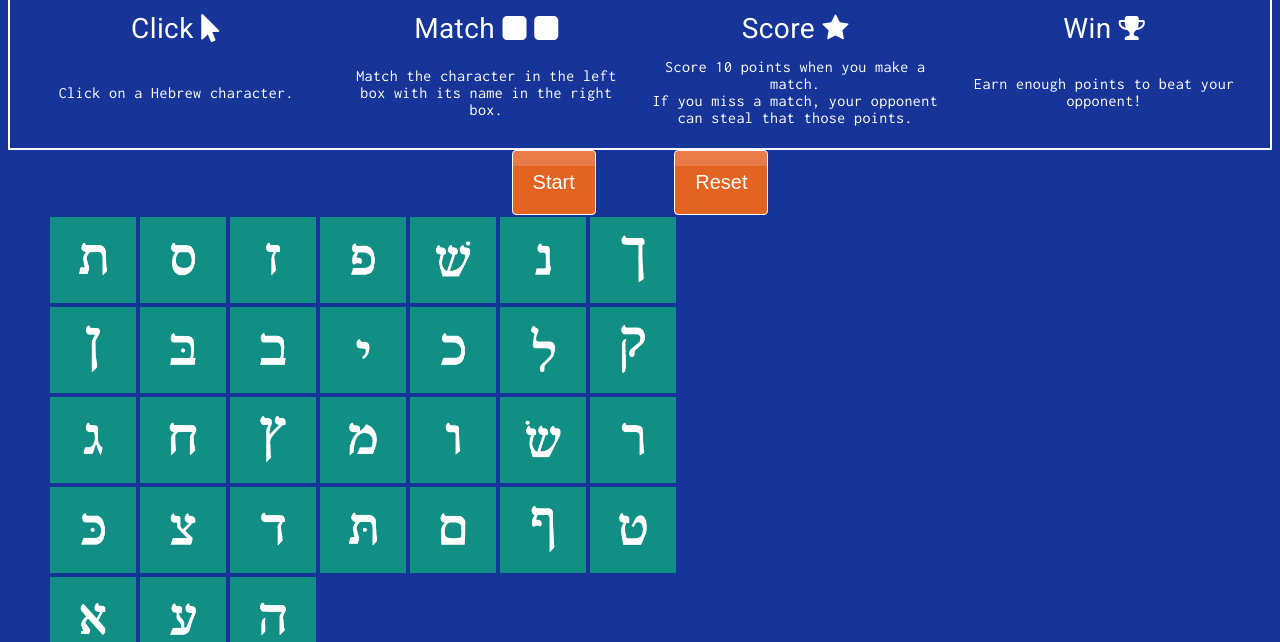
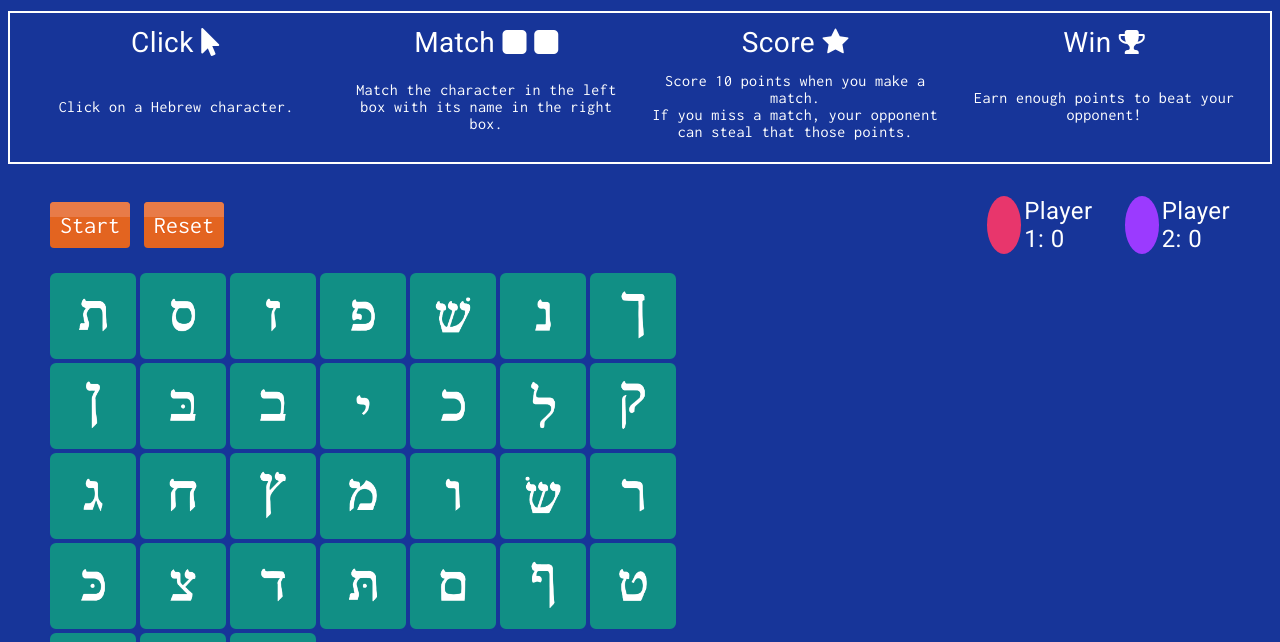
Before and after one commit to mjolliffe/aleph-bet-learning-game, a plain HTML site: page index.html in a window 1280 px wide. Shown: the part 158-800 px from the top of the page. Drawn offline with nearby package versions, Linux system fonts and the light colour scheme.

Commit message:
Rough draft of final layout set. Next steps will be to change alerts to dialogs.

```diff
--- a/css/style.css
+++ b/css/style.css
@@ -10,7 +10,7 @@ h1 {
   margin: auto;
   font-size: 52px;
   text-align: center;
-  padding: 14px;
+  padding: 14px 14px 28px 14px;
 }
 
 h2 {
@@ -38,16 +38,18 @@ h2 {
   -moz-border-radius:4px;
   -webkit-border-radius:4px;
   border-radius:4px;
-  border:1px solid #ffffff;
+  border: none;
   display:inline-block;
   cursor:pointer;
-  color:#ffffff;
-  font-size:20px;
-  padding:20px;
+  color: white;
+  font-family: Inconsolata;
+  font-size:24px;
   text-decoration:none;
   text-shadow:0px 1px 0px #e85815;
   outline: none;
-  margin-right: 40px;
+  margin-left: 29px;
+  margin-right: 5px;
+  padding: 10px;
 }
 #timer:hover {
   background-color:#e66119;
@@ -66,15 +68,18 @@ h2 {
   -webkit-border-radius:4px;
   border-radius:4px;
   border:1px solid #ffffff;
+  border: none;
   display:inline-block;
   cursor:pointer;
-  color:#ffffff;
-  font-size:20px;
-  padding:20px;
+  color: white;
+  font-family: Inconsolata;
+  font-size:24px;
   text-decoration:none;
   text-shadow:0px 1px 0px #e85815;
   outline: none;
-  margin-left: 34px;
+  margin-left: 5px;
+  margin-right: 760px;
+  padding: 10px;
 }
 
 #reset:hover {
@@ -93,6 +98,13 @@ h2 {
 #ruleTable {
   border: 2px solid white;
   padding: 10px;
+  margin-bottom: 20px;
+}
+
+#ruleTable2 {
+  padding: 10px;
+  margin-top: 2px;
+  margin-bottom: 5px;
 }
 
 .row1 {
@@ -137,31 +149,25 @@ h2 {
   font-size: 16px;*/
 /*}*/
 
-#scoreBoard {
-
-}
-
 #circle1 {
   background-color: #E8366C;
   border-radius: 50%;
-  width: 20px;
-  height: 20px;
+  width: 50px;
+  height: 50px;
 }
 
 #circle2 {
   background-color: #9B3AFF;
   border-radius: 50%;
-  width: 20px;
-  height: 20px;
+  width: 50px;
+  height: 50px;
 }
 
-#playerOne {
-
+.stats {
+  font-size: 24px;
+  padding-right: 30px;
 }
 
-#playerTwo {
-
-}
 
 /*#selectPlayer {
   font-size: 24px;
@@ -212,6 +218,7 @@ h2 {
   border: 2px solid #173599;
   color: white;
   font-size: 20px;
+  border-radius: 8px;
 }
 
 #table2{
@@ -229,6 +236,7 @@ h2 {
   height: 90px;
   float: left;
   border: 2px solid #173599;
+  border-radius: 8px;
 }
 
 .selected1 {
--- a/index.html
+++ b/index.html
@@ -12,10 +12,10 @@
   <h2>Match the characters with their names before time runs out!</h2>
   <table class="centerItems" id="ruleTable">
     <tr class="row1">
-      <td>Click <i class="fa fa-mouse-pointer"></i></td>
-      <td>Match <i class="fa fa-square"></i> <i class="fa fa-square"></i></td>
-      <td>Score <i class="fa fa-star"></i></td>
-      <td>Win <i class="fa fa-trophy"></i></td>
+      <td>Click <i class = "fa fa-mouse-pointer"></i></td>
+      <td>Match <i class = "fa fa-square"></i> <i class = "fa fa-square"></i></td>
+      <td>Score <i class = "fa fa-star"></i></td>
+      <td>Win <i class = "fa fa-trophy"></i></td>
     </tr>
     <tr class="row2">
       <td class = "rules">Click on a Hebrew character.</td>
@@ -24,10 +24,16 @@
       <td class = "rules">Earn enough points to beat your opponent!</td>
     </tr>
   </table>
-  <div class="centerItems">
-    <button id = "timer" onclick="setTimeout(endOfGame, 120000);">Start</button>
-    <button id="reset" onlick="resetBoard()" >Reset</button>
-  </div>
+  <table id="ruleTable2">
+    <tr>
+      <td><button id = "timer" onclick = "setTimeout(endOfGame, 120000);">Start</button></td>
+      <td><button id = "reset" onlick = "resetBoard()">Reset</button></td>
+      <td id = "circle1"></td>
+      <td class = "stats" id = "playerOne">Player 1: 0</td>
+      <td id = "circle2"></td>
+      <td class = "stats" id = "playerTwo">Player 2: 0</td>
+    </tr>
+  </table>
 <!--   <div id="clockdiv">
     <div>
       <span class="minutes"></span>
```
